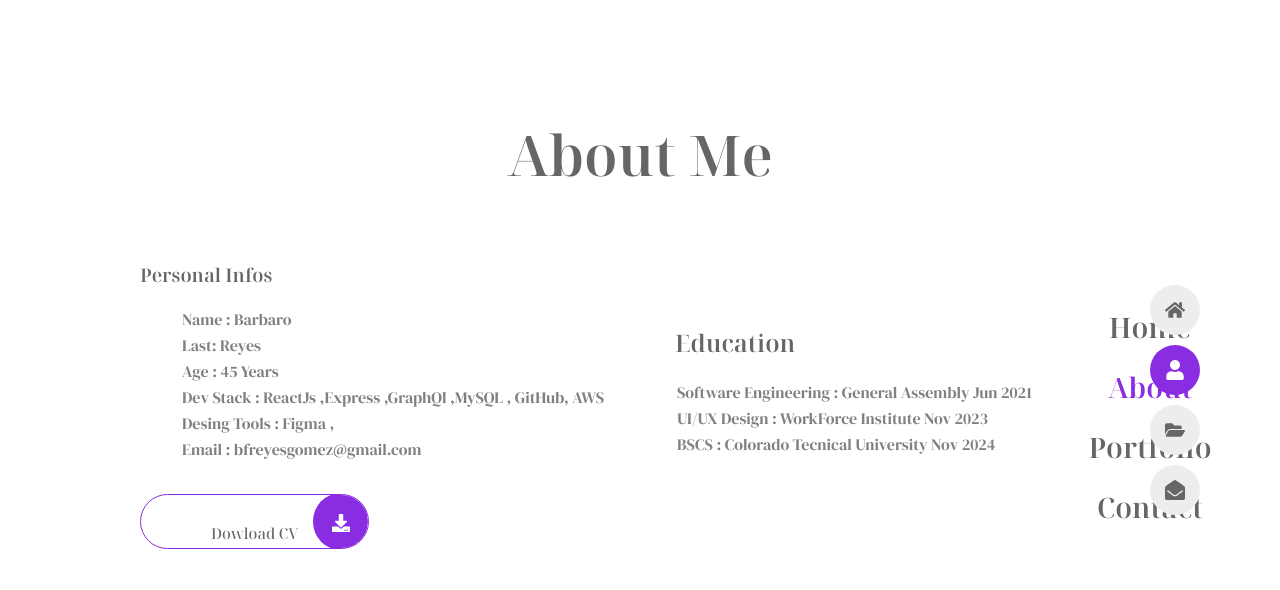
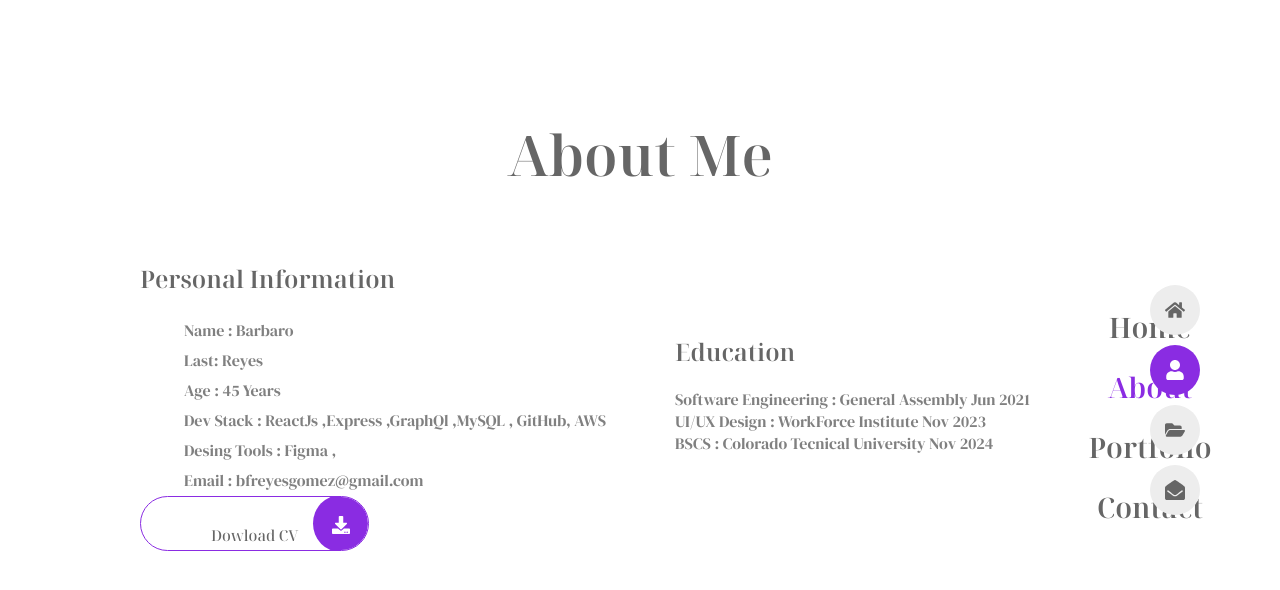
Before and after one commit to barbaroreyes/portasite, a React (Create React App) app: page /about in a window 1280 px wide. Shown: the top 590 px of the page. Built offline with nearby package versions, Linux system fonts and the light colour scheme.

Commit message:
added-about

```diff
--- a/src/components/info/info.css
+++ b/src/components/info/info.css
@@ -1,3 +1,3 @@
 .info__Item{
-padding: 2px;
+padding: 4px;
 }
--- a/src/components/info/info.js
+++ b/src/components/info/info.js
@@ -4,7 +4,7 @@ import './info.css'
 
 const info = () => {
   return (
-    <div className=''>
+    <div >
 
      {personalinfo.map((item,i)=>{
       return(<li key={i} className='info__Item'>
--- a/src/components/Stats.js
+++ b/src/components/stats/Stats.js
@@ -1,12 +1,13 @@
 import React from 'react';
-import {stats} from '../../src/data';
+import {stats} from '../../data';
+import './stats.css'
 
 const Stats = () => {
   return (
-    <div>
+    <div >
       <h1>Education</h1>
       {stats.map((item,i)=>{
-        return(<li className='info__Item' >
+        return(<li key={i} className='info__Item-' >
             <span className='info_title'>{item.title}</span>
             <span className='info_description'>{item.description}</span>
             <span>{item.graduation}</span>
--- a/src/pages/About/About.css
+++ b/src/pages/About/About.css
@@ -4,6 +4,6 @@
 
 }
 .info_list{
-    row-gap:20px;
-    margin-bottom: 32px;
+
+    margin-bottom: 1px;
 }
--- a/src/pages/About/About.js
+++ b/src/pages/About/About.js
@@ -1,6 +1,6 @@
 import React from 'react';
 import Info from '../../components/info/info';
-import Stats from '../../components/Stats';
+import Stats from '../../components/stats/Stats';
 import CV from './BarbaroReyesResume.pdf'
 import {FaDownload } from 'react-icons/fa'
 import './About.css';
@@ -13,11 +13,12 @@ const About = () => {
         About <span>Me</span>
       </h2>
       <div className="about-info">
-        <h3 className="section_subtitle">
-          Personal Infos
-        </h3>
+        <h1 className="section_subtitle">
+          Personal Information
+        </h1>
         <ul className="info_list grid">
         <Info/>
+
         <Stats/>
         </ul>
         <a href={CV}
```
Also changed, not shown: src/components/stats/stats.css (added).
